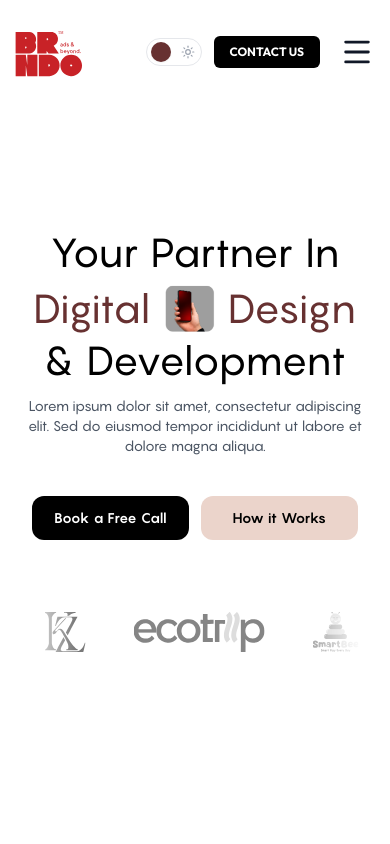
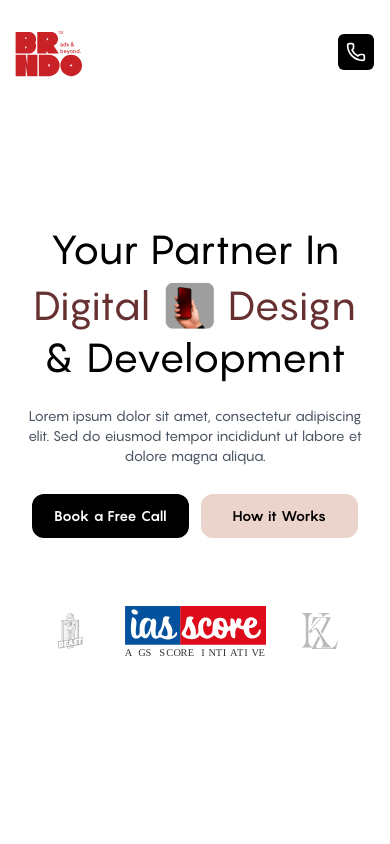
Before and after one commit to amanaanubhav/brndo.in, a React (Vite) app: page / in a window 390 px wide. Shown: the top 844 px of the page. Built offline with nearby package versions, Linux system fonts and the light colour scheme.

Commit message:
update mobile navbar and hero section. improve placemnet logo scroll alignmnet and nav elements design

```diff
--- a/src/components/Hero.jsx
+++ b/src/components/Hero.jsx
@@ -20,14 +20,14 @@ export default function Hero() {
         ></div>
       </div>
 
-      <div className="max-w-5xl mx-auto px-6 md:px-12 flex flex-col items-center text-center w-full relative z-10">
+      <div className="max-w-5xl mx-auto px-6 md:px-12 flex flex-col justify-evenly md:justify-start items-center text-center w-full min-h-[60vh] md:min-h-0 relative z-10">
 
         {/* Hero Title Area */}
         <motion.h1
           initial={{ opacity: 0, y: 20 }}
           animate={{ opacity: 1, y: 0 }}
           transition={{ duration: 0.6, delay: 0.1 }}
-          className="font-pangram text-[40px] leading-none sm:text-6xl lg:text-7xl font-light text-black dark:text-white tracking-wide mb-4 sm:mb-6 flex flex-col items-center w-full"
+          className="font-pangram text-[40px] leading-none sm:text-6xl lg:text-7xl font-light text-black dark:text-white tracking-wide mb-0 md:mb-4 sm:mb-6 flex flex-col items-center w-full"
         >
           <span className="flex flex-col md:flex-row items-center justify-center gap-1 sm:gap-3 md:gap-4 flex-nowrap whitespace-nowrap">
             <span className="block">Your Partner In</span>
@@ -49,7 +49,7 @@ export default function Hero() {
           initial={{ opacity: 0, y: 20 }}
           animate={{ opacity: 1, y: 0 }}
           transition={{ duration: 0.6, delay: 0.15 }}
-          className="font-pangram text-sm sm:text-base md:text-lg font-light text-gray-600 dark:text-gray-400 max-w-2xl text-center mb-10 sm:mb-12"
+          className="font-pangram text-sm sm:text-base md:text-lg font-light text-gray-600 dark:text-gray-400 max-w-2xl text-center mb-0 md:mb-10 sm:mb-12"
         >
           Lorem ipsum dolor sit amet, consectetur adipiscing elit. Sed do eiusmod tempor incididunt ut labore et dolore magna aliqua.
         </motion.p>
--- a/src/components/LogoScroll.jsx
+++ b/src/components/LogoScroll.jsx
@@ -1,4 +1,5 @@
 import { motion } from 'framer-motion';
+import { useState, useEffect } from 'react';
 
 const clientLogos = [
   'AB GLOBAL S.svg',
@@ -10,20 +11,30 @@ const clientLogos = [
 ];
 
 export default function LogoScroll() {
+  const [currentIndex, setCurrentIndex] = useState(0);
+
+  useEffect(() => {
+    const timer = setInterval(() => {
+      setCurrentIndex((prev) => (prev + 1) % clientLogos.length);
+    }, 2500);
+    return () => clearInterval(timer);
+  }, []);
+
   return (
     <motion.div
       initial={{ opacity: 0, y: 20 }}
       animate={{ opacity: 1, y: 0 }}
       transition={{ duration: 0.6, delay: 0.4 }}
-      className="mt-12 md:mt-20 w-full max-w-6xl mx-auto flex flex-col items-center relative overflow-hidden [mask-image:linear-gradient(to_right,transparent,black_15%,black_85%,transparent)] [-webkit-mask-image:linear-gradient(to_right,transparent,black_15%,black_85%,transparent)]"
+      className="mt-4 md:mt-20 w-full max-w-6xl mx-auto flex flex-col items-center relative overflow-hidden"
     >
-      <div className="flex w-full overflow-hidden">
+      {/* Desktop view */}
+      <div className="hidden md:flex w-full overflow-hidden [mask-image:linear-gradient(to_right,transparent,black_15%,black_85%,transparent)] [-webkit-mask-image:linear-gradient(to_right,transparent,black_15%,black_85%,transparent)]">
         <motion.div
           animate={{ x: ["0%", "-50%"] }}
           transition={{
             repeat: Infinity,
             ease: "linear",
-            duration: 30, // Adjust this value to control scroll speed
+            duration: 30,
           }}
           className="flex w-max items-center gap-12 md:gap-24 pr-12 md:pr-24 py-6"
         >
@@ -37,6 +48,36 @@ export default function LogoScroll() {
           ))}
         </motion.div>
       </div>
+
+      {/* Mobile view */}
+      <div className="md:hidden flex w-full h-24 overflow-hidden relative justify-center items-center py-4">
+        {clientLogos.map((logo, idx) => {
+          let offset = idx - currentIndex;
+          if (offset < -2) offset += clientLogos.length;
+          if (offset > 3) offset -= clientLogos.length;
+
+          const isCenter = offset === 0;
+          const isVisible = Math.abs(offset) <= 1;
+
+          return (
+            <motion.img
+              key={logo}
+              src={`/${logo}`}
+              alt="Client Logo"
+              initial={false}
+              animate={{
+                x: offset * 125,
+                opacity: isVisible ? (isCenter ? 1 : 0.3) : 0,
+                scale: isCenter ? 1.25 : 0.9,
+                filter: isCenter ? 'grayscale(0%)' : 'grayscale(100%)',
+                zIndex: isCenter ? 10 : 1
+              }}
+              transition={{ duration: 0.5, ease: "easeInOut" }}
+              className="absolute h-10 w-auto max-w-[120px] object-contain pointer-events-none"
+            />
+          );
+        })}
+      </div>
     </motion.div>
   );
 }
--- a/src/components/Navbar.jsx
+++ b/src/components/Navbar.jsx
@@ -102,19 +102,20 @@ export default function Navbar() {
 
         {/* Mobile Toggle & Icons */}
         <div className="md:hidden flex items-center gap-3 z-50">
-          <ThemeToggle />
+          {/* <ThemeToggle /> */}
           <a
             href="#contact"
-            className="bg-black text-white px-4 py-2 rounded-md text-xs font-bold uppercase hover:bg-white hover:text-black hover:shadow-[4px_4px_12px_rgba(0,0,0,0.1)] dark:bg-brndo-red dark:hover:bg-white dark:hover:text-black transition-all duration-300 whitespace-nowrap"
+            className="bg-black text-white p-2 rounded-md hover:bg-white hover:text-black hover:shadow-[4px_4px_12px_rgba(0,0,0,0.1)] dark:bg-brndo-red dark:hover:bg-white dark:hover:text-black transition-all duration-300 flex items-center justify-center"
+            aria-label="Contact Us"
           >
-            Contact Us
+            <Phone size={20} />
           </a>
-          <button
+          {/* <button
             className="p-2 -mr-2 text-gray-900 dark:text-white"
             onClick={() => setMobileMenuOpen(!mobileMenuOpen)}
           >
             {mobileMenuOpen ? <X size={34} /> : <Menu size={34} />}
-          </button>
+          </button> */}
         </div>
       </div>
 
```
